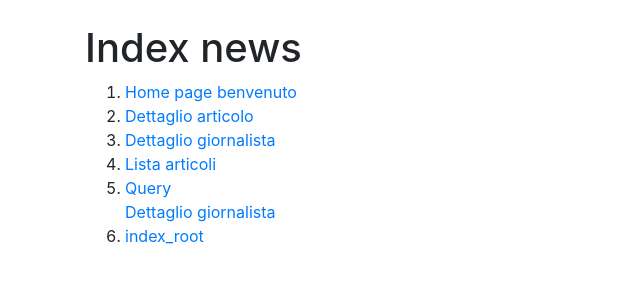
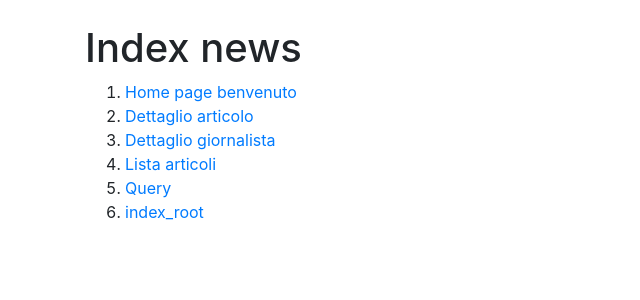
Before and after one commit to Simopane99/primo_progetto, a Django app: page /news/ in a window 1280 px wide. Shown: the part 56-356 px from the top of the page, without its empty margins (0-640 px from the left). Run offline with Django 5.2, Linux system fonts and the light colour scheme.

Commit message:
Passo 20?

```diff
--- a/news/templates/index_news.html
+++ b/news/templates/index_news.html
@@ -10,7 +10,6 @@
         <li><a href="{% url 'news:giornalista_detail' 1%}">Dettaglio giornalista</a></li>
         <li><a href="{% url 'news:lista_articoli_giornalista' 1%}">Lista articoli</a></li>
         <li><a href="{% url 'news:query_base'%}">Query</a></li>
-        <a  href="{% url 'news:giornalita_detail'%}">Dettaglio giornalista</a>
         <li><a href="/">index_root</a></li>
     </ol>
 {%endblock content%}
```
